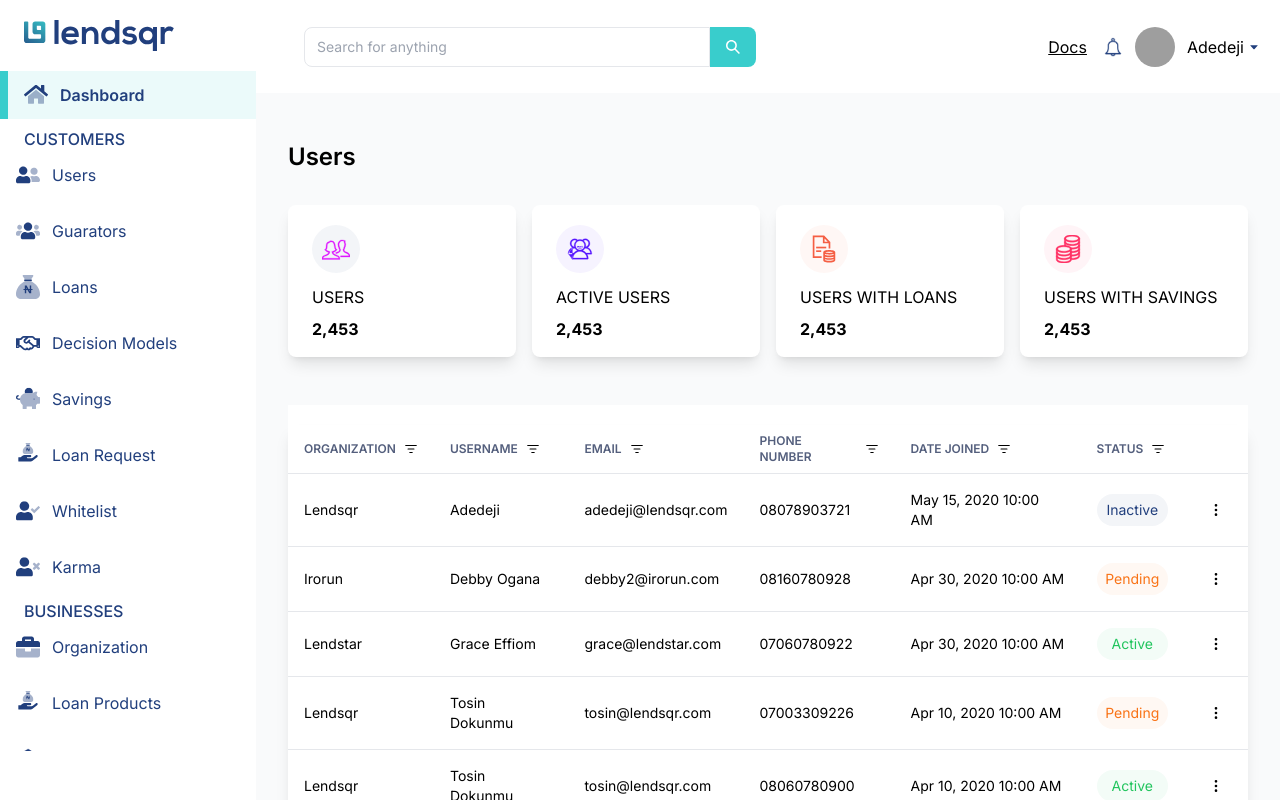
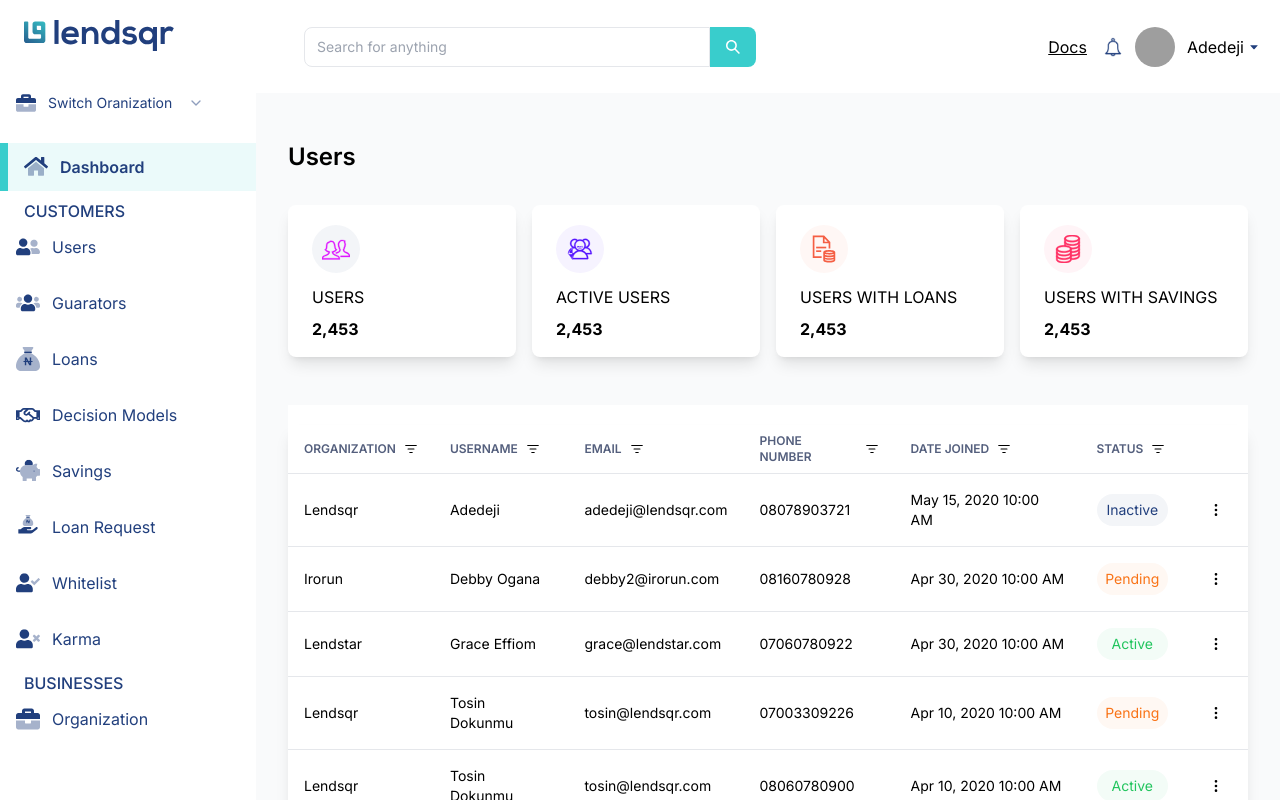
Before and after one commit to maytheu/lendsqr-fe-test, a Next.js app: page / in a window 1280 px wide. Built offline with nearby package versions, Linux system fonts and the light colour scheme; grey boxes are pictures that could not be loaded.

Commit message:
organization dropdown

```diff
--- a/components/Menu.tsx
+++ b/components/Menu.tsx
@@ -9,6 +9,13 @@
   customerSideLinks,
   settingsSideLinks,
 } from "@/constants";
+import {
+  Select,
+  SelectContent,
+  SelectItem,
+  SelectTrigger,
+  SelectValue,
+} from "@/components/ui/select"
 
 const Menu = () => {
   const pathName = usePathname();
@@ -16,7 +23,23 @@
 
   return (
     <>
-      {/* dropdown */}
+      <div className="flex gp-3 items-center justify-center xl:justify-start pl-4 py-3 mb-2">
+        <Image
+          src={"/icons/org.svg"}
+          alt={"dashboard"}
+          width={20}
+          height={20}
+        />
+        <Select>
+          <SelectTrigger className="w-[180px] text-primary-400 border-none">
+            <SelectValue placeholder="Switch Oranization" />
+          </SelectTrigger>
+          <SelectContent className="bg-white">
+              <SelectItem value="organization 1">Organization 1</SelectItem>
+              <SelectItem value="organization 2">Organization 2</SelectItem>
+          </SelectContent>
+        </Select>
+      </div>
       <Link
         href="/"
         className={cn(
@@ -96,7 +119,6 @@
           </Link>
         );
       })}
-
       <p className="text-primary-400 pl-6 uppercase font-medium">settings</p>
       {settingsSideLinks.map((link) => {
         isActive = pathName.includes(link.route) && link.route !== "/";
--- a/components/MobileNav.tsx
+++ b/components/MobileNav.tsx
@@ -12,11 +12,17 @@
   customerSideLinks,
   settingsSideLinks,
 } from "@/constants";
+import {
+  Select,
+  SelectContent,
+  SelectItem,
+  SelectTrigger,
+  SelectValue,
+} from "@/components/ui/select";
 
 const MobileNav = () => {
   const pathName = usePathname();
   let isActive = pathName === "/";
-
   return (
     <section className="xl:hidden w-full max-w-[264px]">
       <Sheet>
@@ -25,20 +31,38 @@
         </SheetTrigger>
         <SheetContent side="right" className="bg-white border-none px-0">
           <ScrollArea className="h-screen">
+            <nav className="flex flex-col h-full w-full py-4">
+              <div className="flex gap-3 items-center justify-start xl:justify-start pl-4 py-3 mb-2">
+                <Image
+                  src={"/icons/org.svg"}
+                  alt={"dashboard"}
+                  width={20}
+                  height={20}
+                />
+                <Select>
+                  <SelectTrigger className="w-[180px] text-primary-400 border-none">
+                    <SelectValue placeholder="Switch Oranization" />
+                  </SelectTrigger>
                   <SheetClose asChild>
-              <nav className="flex flex-col h-full w-full py-4">
-                {/* dropdown */}
+                    <SelectContent className="bg-white">
+                      <SelectItem value="organization 1">
+                        Organization 1
+                      </SelectItem>
+                      <SelectItem value="organization 2">
+                        Organization 2
+                      </SelectItem>
+                    </SelectContent>
+                  </SheetClose>
+                </Select>
+              </div>
               <SheetClose asChild>
                 <>
                   <Link
                     href="/"
-                      className={cn(
-                        "flex gap-6  justify-start pl-4 py-3 mb-2",
-                        {
+                    className={cn("flex gap-6  justify-start pl-4 py-3 mb-2", {
                       "text-primary-400 bg-primary-300/10 border-r-8 border-primary-300":
                         isActive,
-                        }
-                      )}
+                    })}
                   >
                     <div className="relative size-6">
                       <Image src={"/icons/home.svg"} alt={"dashboard"} fill />
@@ -156,7 +180,6 @@
                 </>
               </SheetClose>
             </nav>
-            </SheetClose>
           </ScrollArea>
         </SheetContent>
       </Sheet>
```
Lines whose indentation alone changed are shown as unchanged.
